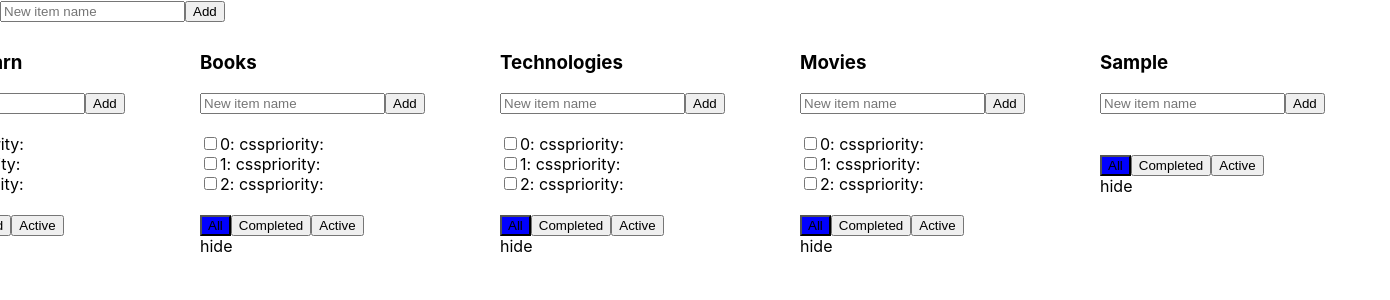
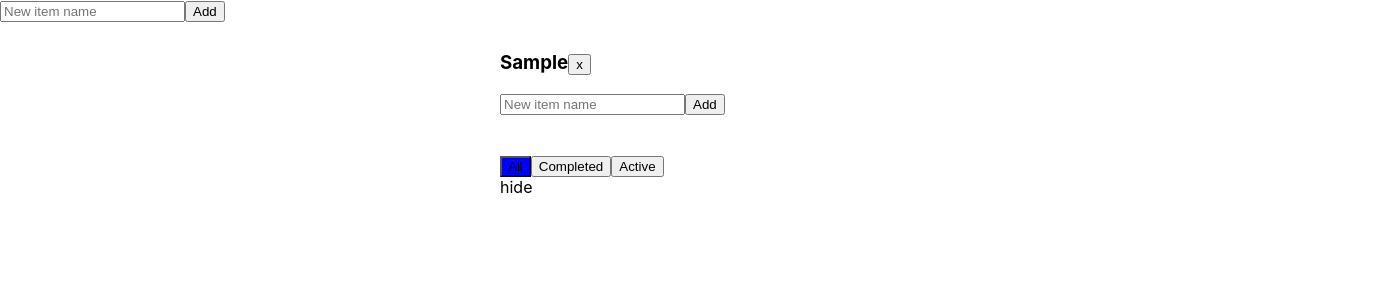
Before and after one commit to ArteeemPonomarev/ToDO-app, a React (Create React App) app: page / in a window 1280 px wide. Both pictures are taken after typing "Sample" into the empty fields and a click on the button "Add". Shown: the top 300 px of the page, 1390 px wide, since content can reach past the window. Built offline with nearby package versions, Linux system fonts and the light colour scheme.

Commit message:
09, refactoring

```diff
--- a/src/App.jsx
+++ b/src/App.jsx
@@ -1,7 +1,7 @@
 import React from 'react';
 import './App.css'
-import TodoList from "./TodoList";
-import AddNewItemForm from "./AddNewItemForm";
+import TodoList from "./components/TodoList";
+import AddNewItemForm from "./components/AddNewItemForm";
 import {connect} from "react-redux";
 
 
@@ -44,7 +44,7 @@ class App extends React.Component {
 
     addTodoList = (title) => {
         let newTodoList = {
-            id: 4,
+            id: this.nextTodoListId,
             title: title,
             tasks: []
         }
@@ -52,6 +52,7 @@ class App extends React.Component {
         //let newToDoLists = [...this.state.todolists, newTodoList];
         // this.setState({todolists: newToDoLists}, this.saveState);
         this.props.createTodolists(newTodoList);
+        this.nextTodoListId++;
     }
 
 
@@ -59,7 +60,8 @@ class App extends React.Component {
 
         const todolists = this.props.todolists.map(tl => <TodoList key={tl.id}
                                                                    id={tl.id}
-                                                                   title={tl.title} tasks={tl.tasks}/>)
+                                                                   title={tl.title}
+                                                                   tasks={tl.tasks}/>)
 
         return (
             <>
@@ -84,7 +86,7 @@ const mapDispatchToProps = (dispatch) => {
     return {
         createTodolists: (newTodolist) => {
             let action = {
-                type: 'CREATE_TODOLIST',
+                type: 'ADD-TODOLIST',
                 newTodolist
             };
             dispatch(action)
--- a/src/TodoListTitle.jsx
+++ /dev/null
@@ -1,12 +0,0 @@
-import React from 'react';
-
-class TodoListTitle extends React.Component {
-
-    render = () => {
-        return (
-            <h3 className="todoList-header__title">{this.props.headerName}</h3>
-        );
-    }
-}
-
-export default TodoListTitle;
--- a/src/TodoList.jsx
+++ b/src/components/TodoList.jsx
@@ -8,23 +8,12 @@ import {connect} from "react-redux";
 
 class TodoList extends React.Component {
 
-    // eslint-disable-next-line no-useless-constructor
-    // constructor(props) {
-    //     super(props);
-    //     this.newTaskTitleRef = React.createRef();
-    // };
     componentDidMount() {
-        this.restoreState();
+        //this.restoreState();
     }
 
     state = {
-        tasks: [
-            // { id: 0, isDone: true, title: "CSS", priority: "low" },
-            // { id: 1, isDone: false, title: "JS", priority: "low" },
-            // { id: 2, isDone: false, title: "ReactJS", priority: "high" },
-            // { id: 3, isDone: true, title: "Patterns", priority: "high" }
-        ],
-
+        tasks: [ ],
         filterValue: 'All'
     };
 
@@ -66,6 +55,7 @@ class TodoList extends React.Component {
             title: newTitle,
             priority: 'low'
         }
+        this.nextTaskId++;
         this.props.addTask(this.props.id, newTask)
        // this.nextTaskId++;//---по длинне массива можно брать
         //let newTasks = [...this.state.tasks, newTask];
@@ -74,26 +64,19 @@ class TodoList extends React.Component {
     };
 
     changeFilter = (newFilterValue) => {
-        this.setState({filterValue: newFilterValue}, this.saveState)
+        this.setState({filterValue: newFilterValue})
     };
 
     changeTask = (taskId, newPropobj) => {
-        // let newTasks = this.state.tasks.map(t => {
-        //     if (t.id === taskId) {
-        //         return {...t, ...newPropobj}
-        //     }
-        //     return t
-        // })
-        // this.setState({tasks: newTasks}, this.saveState)
         this.props.changeTask(this.props.id, taskId, newPropobj)
     };
 
     changeStatus = (taskId, isDone) => {
-        this.changeTask(taskId, {isDone: isDone})
+        this.props.changeTask(this.props.id,taskId, {isDone: isDone})
     };
 
     changeTitle = (taskId, newTitle) => {
-        this.changeTask(taskId, {title: newTitle})
+        this.props.changeTask(this.props.id,taskId, {title: newTitle})
     }
 
     // changeTitle = (taskId, title) => {
@@ -112,7 +95,6 @@ class TodoList extends React.Component {
 
         let filteredTasks =
             this.props.tasks.filter(t => {
-                // eslint-disable-next-line default-case
                 switch (this.state.filterValue) {
                     case 'Active':
                         return !t.isDone;
@@ -129,10 +111,13 @@ class TodoList extends React.Component {
             <div className="App">
                 <div className="todoList">
                     <div className="todoList-header">
-                        <TodoListTitle headerName={this.props.title}/>
+                        <TodoListTitle headerName={this.props.title}
+                                       id={this.props.id}
+                                       deleteTodolist={this.props.deleteTodolist}/>
                         <AddNewItemForm addItem={this.addTask}/>
                     </div>
                     <TodoListTasks tasks={filteredTasks}
+                                   id={this.props.id}
                                    changeStatus={this.changeStatus}
                                    changeTitle={this.changeTitle}/>
                     <TodoListFooter filterValue={this.state.filterValue}
@@ -147,18 +132,26 @@ class TodoList extends React.Component {
 const mapDispatchToProps = (dispatch) => {
     return {
         addTask: (todolistId,newTask) => {
-            let action = {
-                type: 'ADD_TASK',
+            const action = {
+                type: 'ADD-TASK',
                 todolistId,
                 newTask
             }
             dispatch(action)
         },
         changeTask: (todolistId, taskId, obj) => {
-            let action = {
-                type: 'CHANGE_TASK',
+            const action = {
+                type: 'CHANGE-TASK',
+                todolistId,
                 taskId,
                 obj
+            }
+            dispatch(action)
+        },
+        deleteTodolist: (todolistId) => {
+            const action = {
+                type: 'DELETE-TODOLIST',
+                todolistId
             }
             dispatch(action)
         }
--- a/src/TodoListTask.jsx
+++ b/src/components/TodoListTask.jsx
@@ -1,5 +1,6 @@
 import React from 'react';
 import PropTypes from 'prop-types';
+import {connect} from "react-redux";
 
 
 class TodoListTask extends React.Component {
@@ -47,12 +48,28 @@ class TodoListTask extends React.Component {
                     : <span onClick={this.activatedEditMode}>{this.props.task.id}: {this.props.task.title}</span>
                 }
                 <span>priority: {this.props.task.priority}</span>
+                <button onClick={() => {this.props.deleteTask(this.props.task.id, this.props.todolistId)}}>x</button>
             </div>
         );
     }
 }
 
-export default TodoListTask;
+const mapDispatchToProps = (dispatch) => {
+    return {
+        deleteTask: (taskId, todolistId) => {
+            const action = {
+                type: 'DELETE-TASK',
+                taskId,
+                todolistId
+            }
+            dispatch(action)
+        }
+    }
+}
+
+const ConnectedTodoListTask = connect(null, mapDispatchToProps)(TodoListTask);
+
+export default ConnectedTodoListTask;
 
 TodoListTask.propTypes = {
     title: PropTypes.string,
--- a/src/TodoListTasks.jsx
+++ b/src/components/TodoListTasks.jsx
@@ -10,6 +10,7 @@ class TodoListTasks extends React.Component {
         // }
         let taskElements = this.props.tasks.map(t => <TodoListTask task={t}
                                                                    key={t.id}
+                                                                   todolistId={this.props.id}
                                                                    changeStatus={this.props.changeStatus}
                                                                    changeTitle={this.props.changeTitle}/>);
 
--- /dev/null
+++ b/src/components/TodoListTitle.jsx
@@ -0,0 +1,15 @@
+import React from 'react';
+
+class TodoListTitle extends React.Component {
+
+    render = () => {
+        return (
+            <h3 className="todoList-header__title">
+                {this.props.headerName}
+                <button onClick={() => {this.props.deleteTodolist(this.props.id)}}>x</button>
+            </h3>
+        );
+    }
+}
+
+export default TodoListTitle;
--- a/src/index.jsx
+++ b/src/index.jsx
@@ -4,7 +4,7 @@ import './index.css';
 import App from './App';
 import * as serviceWorker from './serviceWorker';
 import {Provider} from "react-redux";
-import store from "./store";
+import store from "./store/store";
 
 
 ReactDOM.render(
--- a/src/store.js
+++ /dev/null
@@ -1,73 +0,0 @@
-import {createStore} from "redux";
-
-const initialState = {
-    todolists: [
-        {
-            id: 0, title: "What to learn", tasks: [
-                {id: 0, title: 'css'},
-                {id: 1, title: 'css'},
-                {id: 2, title: 'css'}
-            ]
-        },
-        {
-            id: 1, title: "Books", tasks: [
-                {id: 0, title: 'css'},
-                {id: 1, title: 'css'},
-                {id: 2, title: 'css'}]
-        },
-        {
-            id: 2, title: "Technologies", tasks: [
-                {id: 0, title: 'css'},
-                {id: 1, title: 'css'},
-                {id: 2, title: 'css'}]
-        },
-        {
-            id: 3, title: "Movies", tasks: [
-                {id: 0, title: 'css'},
-                {id: 1, title: 'css'},
-                {id: 2, title: 'css'}]
-        }]
-}
-
-const reducer = (state = initialState, action) => {
-    switch (action.type) {
-        case 'CREATE_TODOLIST':
-            return {
-                ...state,
-                todolists: [...state.todolists, action.newTodolist]
-            }
-        case 'ADD_TASK':
-            return {
-                ...state, todolists: state.todolists.map(todo => {
-                    if (todo.id !== action.todolistId) {
-                        return todo
-                    } else {
-                        return {...todo, tasks: [...todo.tasks, action.newTask]}
-                    }
-                })
-            }
-        case 'CHANGE_TASK':
-            return {
-                ...state, todolists: state.todolists.map(todo => {
-                    if (todo.id !== action.todolistId) {
-                        return todo
-                    } else {
-                        return {
-                            ...todo, tasks: todo.tasks.map(task => {
-                                if (task.id !== action.taskId) {
-                                    return task
-                                } else {
-                                    return {...task, ...action.obj}
-                                }
-                            })
-                        }
-                    }
-                })
-            }
-        default:
-            return state
-    }
-}
-
-const store = createStore(reducer);
-export default store;
```
Also changed, not shown: src/store/store.js (added, +81 -0 lines), src/components/AddNewItemForm.jsx (renamed from src/AddNewItemForm.jsx), src/components/TodoListFooter.jsx (renamed from src/TodoListFooter.jsx), 1 other file (tests, documents, lock files or other folders).
